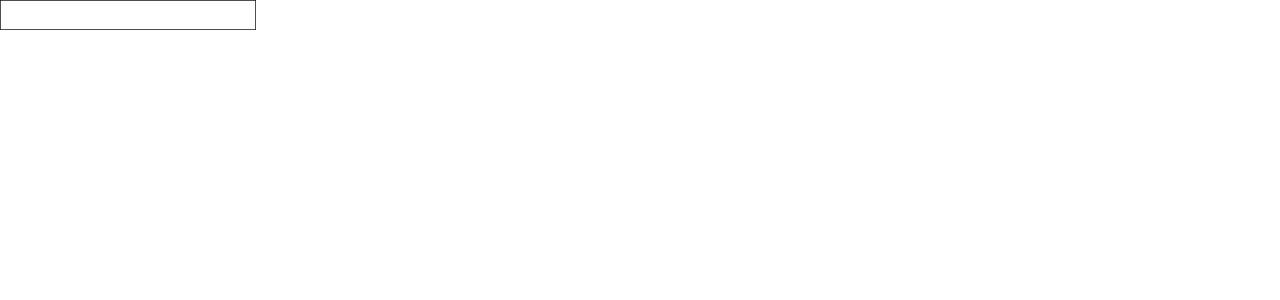
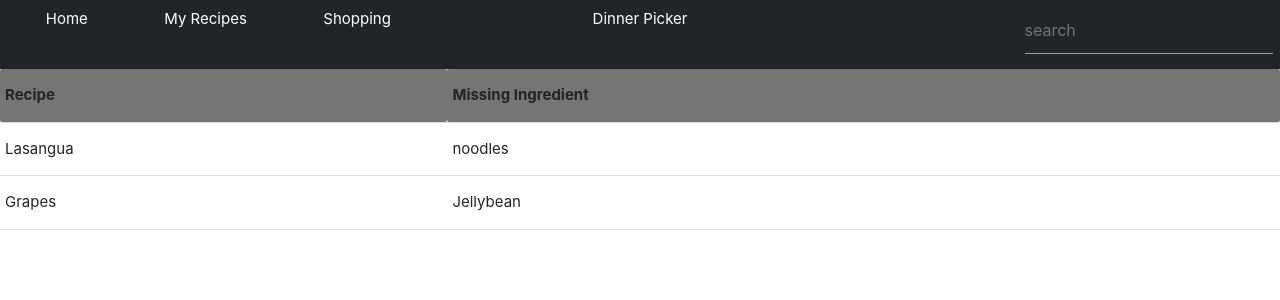
Before and after one commit to LoW910/dinnerGetter, a React (Create React App) app in the folder dinnergetter/src/main/client/: page / in a window 1280 px wide. Shown: the top 300 px of the page. Built offline with nearby package versions, Linux system fonts and the light colour scheme.

Commit message:
updating todays progress

```diff
--- a/dinnergetter/src/main/client/package.json
+++ b/dinnergetter/src/main/client/package.json
@@ -3,10 +3,14 @@
   "version": "0.1.0",
   "private": true,
   "dependencies": {
+    "@reach/router": "^1.3.4",
     "@testing-library/jest-dom": "^5.12.0",
     "@testing-library/react": "^11.2.6",
     "@testing-library/user-event": "^12.8.3",
+    "axios": "^0.21.1",
+    "bootstrap": "^4.6.0",
     "react": "^17.0.2",
+    "react-bootstrap": "^1.5.2",
     "react-dom": "^17.0.2",
     "react-scripts": "4.0.3",
     "web-vitals": "^1.1.1"
--- a/dinnergetter/src/main/client/public/index.html
+++ b/dinnergetter/src/main/client/public/index.html
@@ -26,6 +26,7 @@
     -->
     <!-- CSS only -->
 <link href="https://cdn.jsdelivr.net/npm/bootstrap@5.0.0-beta3/dist/css/bootstrap.min.css" rel="stylesheet" integrity="sha384-eOJMYsd53ii+scO/bJGFsiCZc+5NDVN2yr8+0RDqr0Ql0h+rP48ckxlpbzKgwra6" crossorigin="anonymous">
+<link href="https://fonts.googleapis.com/icon?family=Material+Icons" rel="stylesheet">
     <title>Dinner Getterererer</title>
   </head>
   <body>
--- a/dinnergetter/src/main/client/src/App.js
+++ b/dinnergetter/src/main/client/src/App.js
@@ -1,17 +1,23 @@
 import './App.css';
-import Main from "./Components/Main";
+import Main from "./Views/Main";
 import MyContext from './MyContext';
 import { useState } from 'react';
+import { Router } from "@reach/router";
+import Home from "./Views/Home";
 
 function App() {
-  const [ getSearch, setSearch ] = useState("");
+  const [ search, setSearch ] = useState("");
+
   return (
-    <div className="d-flex">
-      <MyContext.Provider value = {{ getSearch, setSearch}}>
-        {/* some router react/reach */}
-        <Main>
-        {/* Main children, allows us to keep the nav in the same place every time*/}
-        </Main>
+    <div className="App">
+      <MyContext.Provider value = {{ search, setSearch }}>
+        <Router>
+          {/* some router react/reach */}
+          <Main path="/">
+          {/* Main children, allows us to keep the nav in the same place every time*/}
+            <Home path="/" />
+          </Main>
+        </Router>
       </MyContext.Provider>
     </div>
   );
--- a/dinnergetter/src/main/client/src/Components/Main.jsx
+++ /dev/null
@@ -1,16 +0,0 @@
-import Nav from "./Nav";
-
-const Main = ({ children }) =>{
-    //handle logic
-
-
-    //manipulate the html
-    return(
-        <div className="d-flex">
-            <Nav />
-            { children }
-        </div>
-    );
-}
-
-export default Main;
--- a/dinnergetter/src/main/client/src/Components/Nav.jsx
+++ b/dinnergetter/src/main/client/src/Components/Nav.jsx
@@ -1,14 +1,28 @@
+import { useContext} from "react";
+import MyContext from "../MyContext";
+import {Link} from "@reach/router";
+
 const Nav = props =>{
-
+    const { search, setSearch } = useContext(MyContext);
+    const searchHandler = (e) =>{
+        setSearch(e.target.value);
+        // axios get request to the backend api to return the saved recipes matching the current string in the search bar
+    }
 
     return(
-        <div className="flex-row bg-dark">
-            <div className="col-8 justify-content-start">
-
+        <div className="d-flex flex-row justify-content-between bg-dark p-2 shadow">
+            <div className="d-flex col-4 justify-content-around">
+                <Link to="/" className="text-decoration-none  text-white">Home</Link>
+                <Link to="/" className="text-decoration-none text-white">My Recipes</Link>
+                <Link to="/" className="text-decoration-none text-white">Shopping</Link>
             </div>
-            <div className="col-4 justify-content-end">
+            <div className="d-flex col-4 justify-content-center text-white">
+                <p>Dinner Picker</p>
+            </div>
+            <div className="d-flex col-4 justify-content-end">
+                {/* this will have to talk with our java backend*/ }
                 <form>
-                    <input type="search" />
+                    <input type="search" placeholder="search" value={search} onChange={(e)=>searchHandler(e)} className="form-control"/>
                 </form>
             </div>
         </div>
--- /dev/null
+++ b/dinnergetter/src/main/client/src/Components/ShoppingList.jsx
@@ -0,0 +1,29 @@
+import React from 'react'
+import 'materialize-css/dist/css/materialize.min.css';
+
+
+function ShoppingList() {
+    return (
+        <table className="highlight">
+            <thead>
+                <tr className="grey darken-1">
+                    <th>Recipe</th>
+                    <th>Missing Ingredient</th>
+                </tr>
+        </thead>
+
+        <tbody>
+          <tr>
+            <td>Lasangua</td>
+            <td>noodles</td>
+          </tr>
+          <tr>
+            <td>Grapes </td>
+            <td>Jellybean</td>
+          </tr>
+        </tbody>
+      </table>
+    );
+}
+
+export default ShoppingList
--- /dev/null
+++ b/dinnergetter/src/main/client/src/Views/Home.jsx
@@ -0,0 +1,10 @@
+import ShoppingList from "../Components/ShoppingList";
+
+const Home = props =>{
+    return(
+        <div className="flex-container">
+            <ShoppingList />
+        </div>
+    );
+}
+export default Home;
--- /dev/null
+++ b/dinnergetter/src/main/client/src/Views/Main.jsx
@@ -0,0 +1,16 @@
+import Nav from "../Components/Nav";
+import ShoppingList from "../Components/ShoppingList";
+
+const Main = ({children }) =>{
+    //handle logic
+
+    //manipulate the html
+    return(
+        <div className="flex-row">
+            <Nav />
+            { children }
+        </div>
+    );
+}
+
+export default Main;
```
Also changed, not shown: dinnergetter/src/main/client/src/customHook/custHooks.jsx (added, +100 -0 lines), 1 other file (tests, documents, lock files or other folders).
